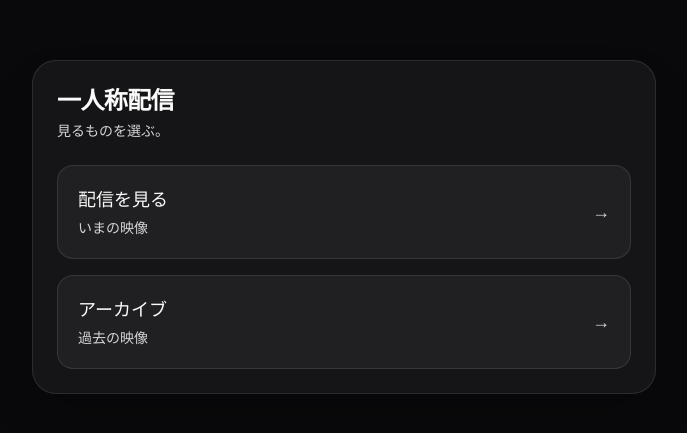
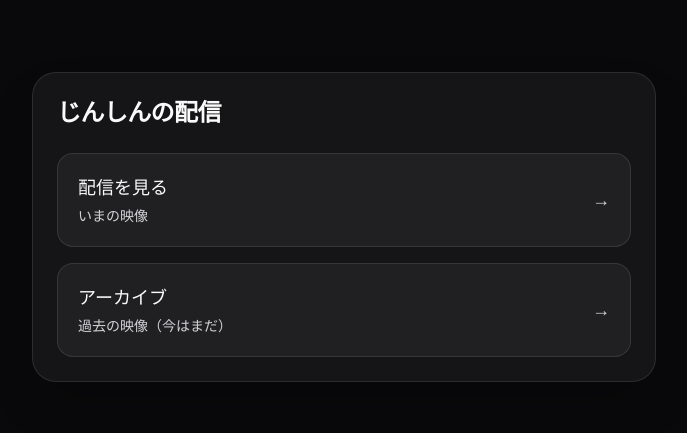
Before and after one commit to Jinshin2534/firstperson-stream, a Next.js app: page / in a window 1280 px wide. Shown: the part 173-606 px from the top of the page, without its empty margins (296-983 px from the left). Built offline with nearby package versions, Linux system fonts and the light colour scheme.

Commit message:
deploy ready

```diff
--- a/src/app/page.tsx
+++ b/src/app/page.tsx
@@ -6,8 +6,7 @@ export default function Home() {
       <div className="mx-auto flex min-h-svh w-full max-w-2xl items-center px-6">
         <div className="w-full space-y-6 rounded-3xl border border-white/10 bg-white/5 p-6 shadow-2xl">
           <div className="space-y-1">
-            <h1 className="text-2xl font-semibold tracking-tight">一人称配信</h1>
-            <p className="text-sm text-zinc-300">見るものを選ぶ。</p>
+            <h1 className="text-2xl font-semibold tracking-tight">じんしんの配信</h1>
           </div>
 
           <div className="grid gap-4">
@@ -28,7 +27,7 @@ export default function Home() {
             >
               <div className="space-y-1">
                 <div>アーカイブ</div>
-                <div className="text-sm text-zinc-300">過去の映像</div>
+                <div className="text-sm text-zinc-300">過去の映像（今はまだ）</div>
               </div>
               <span className="text-zinc-300">→</span>
             </Link>
```
